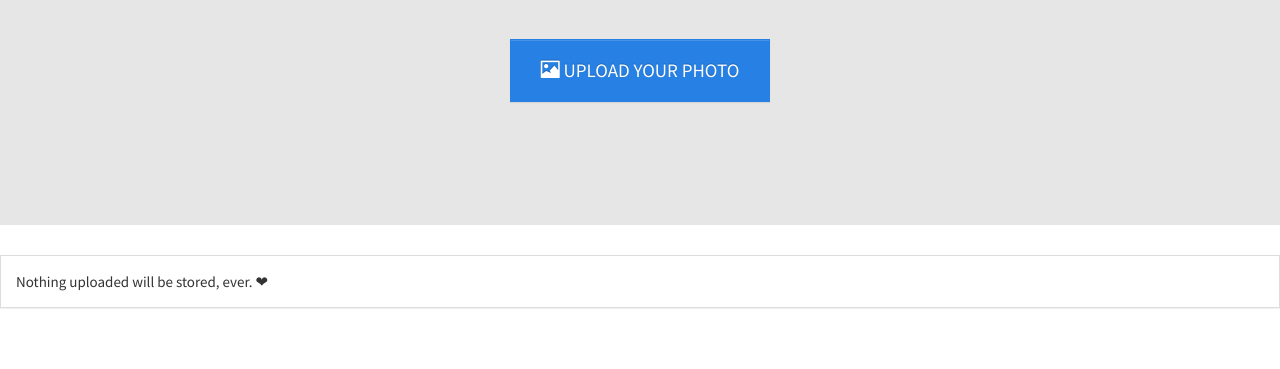
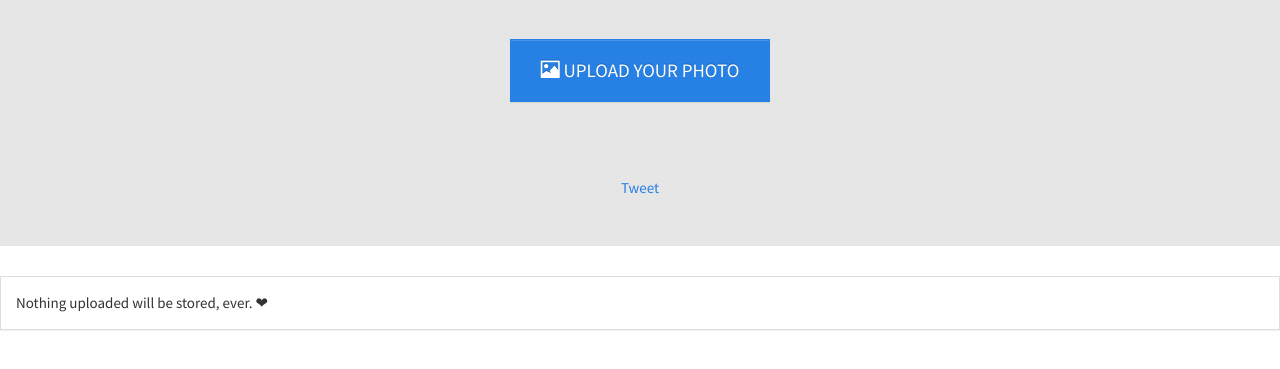
Before and after one commit to LindseyB/cutiefinder, a plain HTML site: page index.html in a window 1280 px wide. Shown: the part 287-656 px from the top of the page. Drawn offline with nearby package versions, Linux system fonts and the light colour scheme.

Commit message:
add tweet button

```diff
--- a/css/main.css
+++ b/css/main.css
@@ -12,6 +12,10 @@
   max-height: 400px !important;
 }
 
+.social-share {
+  margin-top: 10px;
+}
+
 @font-face {
   font-family: 'snigletextrabold';
   src: url('../assets/sniglet-extrabold-webfont.eot');
--- a/index.html
+++ b/index.html
@@ -37,6 +37,9 @@
           <img src="" alt="omg it's a cutie" id="cutie" class="img-thumbnail center-block">
           <div id="cutierating"></div>
         </div>
+        <div class="social-share text-center">
+          <a href="https://twitter.com/share?ref_src=twsrc%5Etfw" data-text="I'm 100% cutie and you?" class="twitter-share-button" data-show-count="false" data-show-count="">Tweet</a>
+        </div>
       </div>
     </div>
     <div class="panel panel-default">
@@ -44,6 +47,9 @@
           Nothing uploaded will be stored, ever. ❤
         </div>
     </div>
+
+    <!-- Twitter Widgets -->
+    <script async src="https://platform.twitter.com/widgets.js" charset="utf-8"></script>
 
     <!-- jQuery (necessary for Bootstrap's JavaScript plugins) -->
     <script src="https://ajax.googleapis.com/ajax/libs/jquery/1.11.3/jquery.min.js"></script>
```
